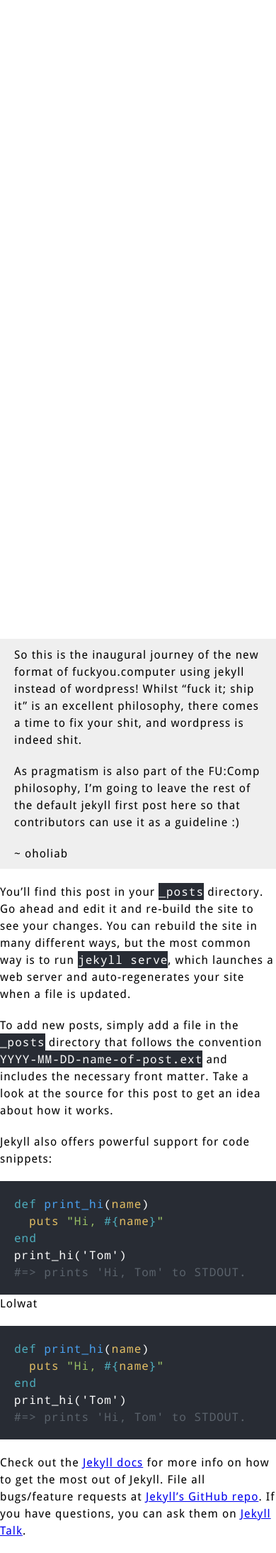
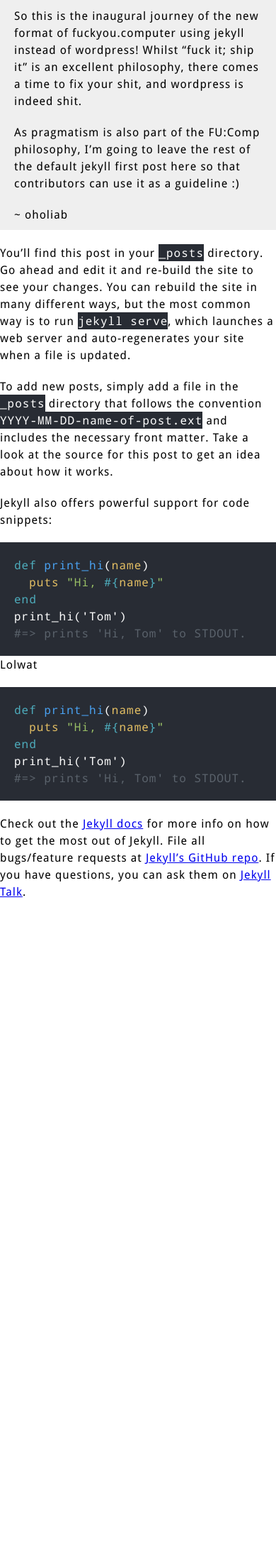
Before and after one commit to oholiab/fucomp.github.io, a Jekyll site: the page built from _posts/2016-09-30-welcome-to-jekyll.markdown, in a window 390 px wide. Shown: the whole page at 71% size. Built offline with Jekyll 4.4.1, drawn with Linux system fonts in a browser that asks for light colours; after the commit the page ends 1288 px from its top, so only the background shows below that.

Commit message:
fix(Styles): I managed to break the default post no picture layout on mobiles by not paying attention last night. Fixed that by moving the default top padding to the correct class which is only added when there is a masthead present

```diff
--- a/assets/css/fucomp.css
+++ b/assets/css/fucomp.css
@@ -3,6 +3,9 @@
   font-family: "droid_sansregular";
   letter-spacing: 1px;
   line-height: 150%;
+}
+
+.Post-image {
   padding-top: 100vh;
 }
 
```
